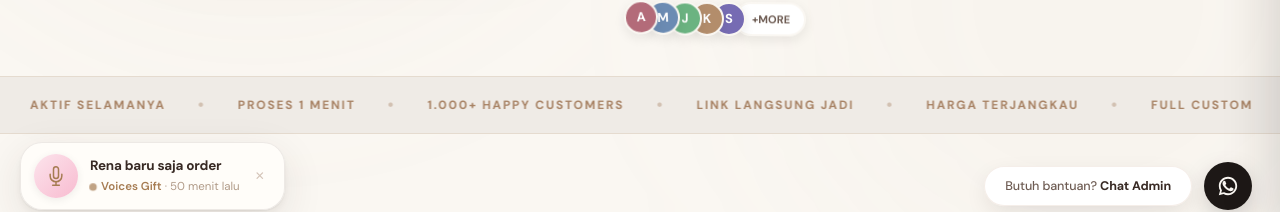
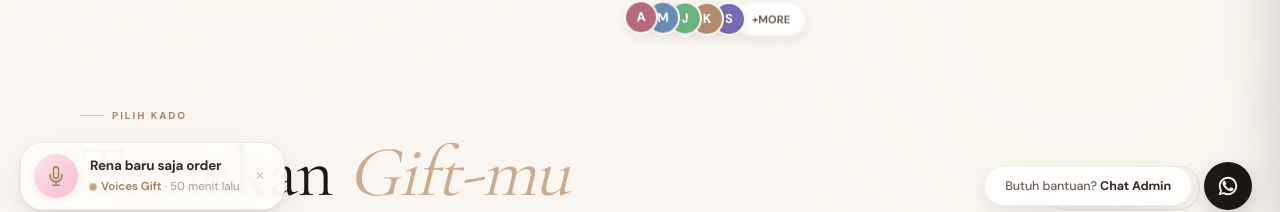
Before and after one commit to detectivecrewze/for-you-always, a Next.js app: page / in a window 1280 px wide. Shown: the part 562-774 px from the top of the page. Built offline with nearby package versions, Linux system fonts and the light colour scheme.

Commit message:
perf(homepage): remove marquee scrolling banner and tighten section spacing

```diff
--- a/app/components/sections/CollectionSection.tsx
+++ b/app/components/sections/CollectionSection.tsx
@@ -10,7 +10,7 @@ export default function CollectionSection() {
     const { addToCart } = useCart();
 
     return (
-        <section id="collection" style={{ position: "relative", zIndex: 1, padding: "120px 0 40px" }}>
+        <section id="collection" style={{ position: "relative", zIndex: 1, padding: "40px 0 40px" }}>
             <div style={{ maxWidth: 1200, margin: "0 auto", padding: "0 clamp(16px, 4vw, 40px)" }}>
 
                 {/* Minimal header */}
--- a/app/components/sections/HeroSection.tsx
+++ b/app/components/sections/HeroSection.tsx
@@ -76,7 +76,7 @@ export default function HeroSection() {
             `}</style>
 
             {/* ── HERO ── */}
-            <section id="hero" style={{ position: "relative", zIndex: 1, paddingTop: "clamp(80px, 12vh, 120px)", paddingBottom: "clamp(80px, 12vh, 130px)" }}>
+            <section id="hero" style={{ position: "relative", zIndex: 1, paddingTop: "clamp(80px, 12vh, 120px)", paddingBottom: "clamp(24px, 4vh, 40px)" }}>
                 <div style={{ maxWidth: 1100, margin: "0 auto", padding: "0 24px", display: "flex", flexWrap: "wrap", alignItems: "center", justifyContent: "space-between", gap: "60px" }}>
 
                     {/* LEFT COLUMN: HERO MOCKUP */}
@@ -275,70 +275,6 @@ export default function HeroSection() {
                                 </div>
                             </div>
                         </AnimatedSection>
-
-                        {/* ── MARQUEE SCROLLING TEXT ── */}
-                        <div style={{
-                            position: "absolute",
-                            left: 0,
-                            width: "100vw",
-                            marginTop: 40
-                        }}>
-                            <style dangerouslySetInnerHTML={{__html: `
-                                    @keyframes marquee-scroll {
-                                        0% { transform: translateX(0); }
-                                        100% { transform: translateX(-50%); }
-                                    }
-                                    .marquee-animate {
-                                        animation: marquee-scroll 25s linear infinite;
-                                        will-change: transform;
-                                    }
-                                    @media (max-width: 768px) {
-                                        .marquee-animate {
-                                            animation: marquee-scroll 12s linear infinite;
-                                        }
-                                    }
-                                    .marquee-hover:hover {
-                                        animation-play-state: paused !important;
-                                    }
-                                `}} />
-                                <div style={{
-                                    overflow: "hidden",
-                                    whiteSpace: "nowrap",
-                                    display: "flex",
-                                    width: "100%",
-                                    background: "#efebe6",
-                                    borderTop: "1px solid #e5dbcf",
-                                    borderBottom: "1px solid #e5dbcf",
-                                    padding: "16px 0"
-                                }}>
-                                    <div className="marquee-hover marquee-animate" style={{
-                                        display: "flex",
-                                        flexDirection: "row",
-                                        width: "max-content"
-                                    }}>
-                                        {[...Array(6)].map((_, arrayIndex) => (
-                                            <div key={arrayIndex} style={{ display: "flex", alignItems: "center", flexShrink: 0 }}>
-                                                {["DESAIN PREMIUM", "AKTIF SELAMANYA", "PROSES 1 MENIT", "1.000+ HAPPY CUSTOMERS", "LINK LANGSUNG JADI", "HARGA TERJANGKAU", "FULL CUSTOM"].map((text, i) => (
-                                                    <div key={i} style={{
-                                                        flexShrink: 0,
-                                                        display: "flex",
-                                                        alignItems: "center",
-                                                        fontFamily: "var(--font-sans)",
-                                                        fontSize: "12px",
-                                                        fontWeight: 800,
-                                                        letterSpacing: "0.15em",
-                                                        textTransform: "uppercase",
-                                                        color: "#a88365"
-                                                    }}>
-                                                        <span>{text}</span>
-                                                        <span style={{ margin: "0 32px", opacity: 0.4, fontSize: "16px" }}>•</span>
-                                                    </div>
-                                                ))}
-                                            </div>
-                                        ))}
-                                    </div>
-                                </div>
-                            </div>
                     </div>
                 </div>
             </section>
```
